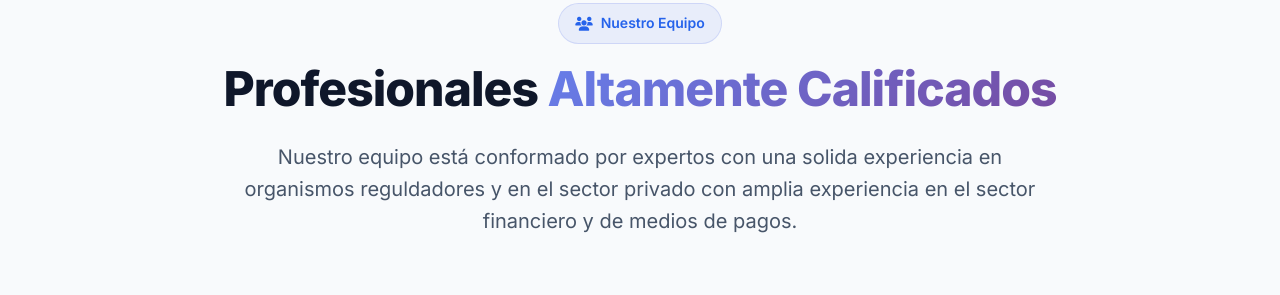
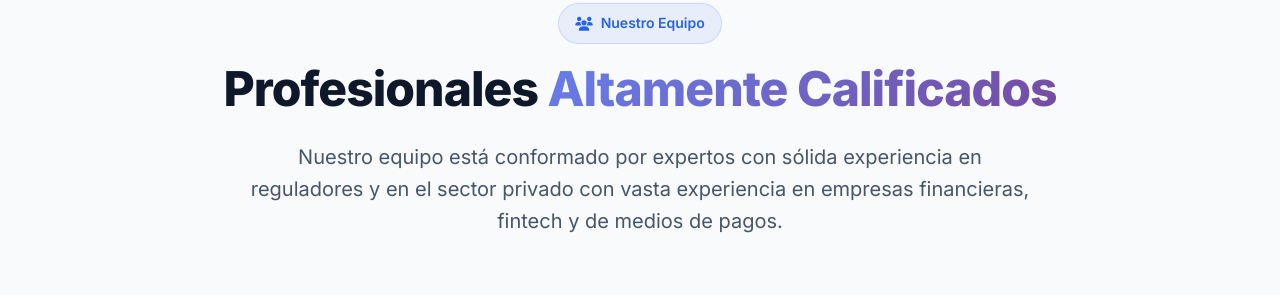
Before and after one commit to joaofranci/NexoCompliance-3, a website: page index.html in a window 1280 px wide. Shown: the part 4176-4471 px from the top of the page. Drawn offline with Linux system fonts and the light colour scheme.

Commit message:
Update index.html

```diff
--- a/index.html
+++ b/index.html
@@ -378,7 +378,7 @@
                 </div>
                 <h2 class="section-title">Profesionales <span class="text-gradient">Altamente Calificados</span></h2>
                 <p class="section-description">
-                    Nuestro equipo está conformado por expertos con una solida experiencia en organismos reguldadores y  en el sector privado con amplia experiencia en el sector financiero y de medios de pagos.
+                    Nuestro equipo está conformado por expertos con sólida experiencia en reguladores y en el sector privado con vasta experiencia en empresas financieras, fintech y de medios de pagos.
                 </p>
             </div>
 
```
